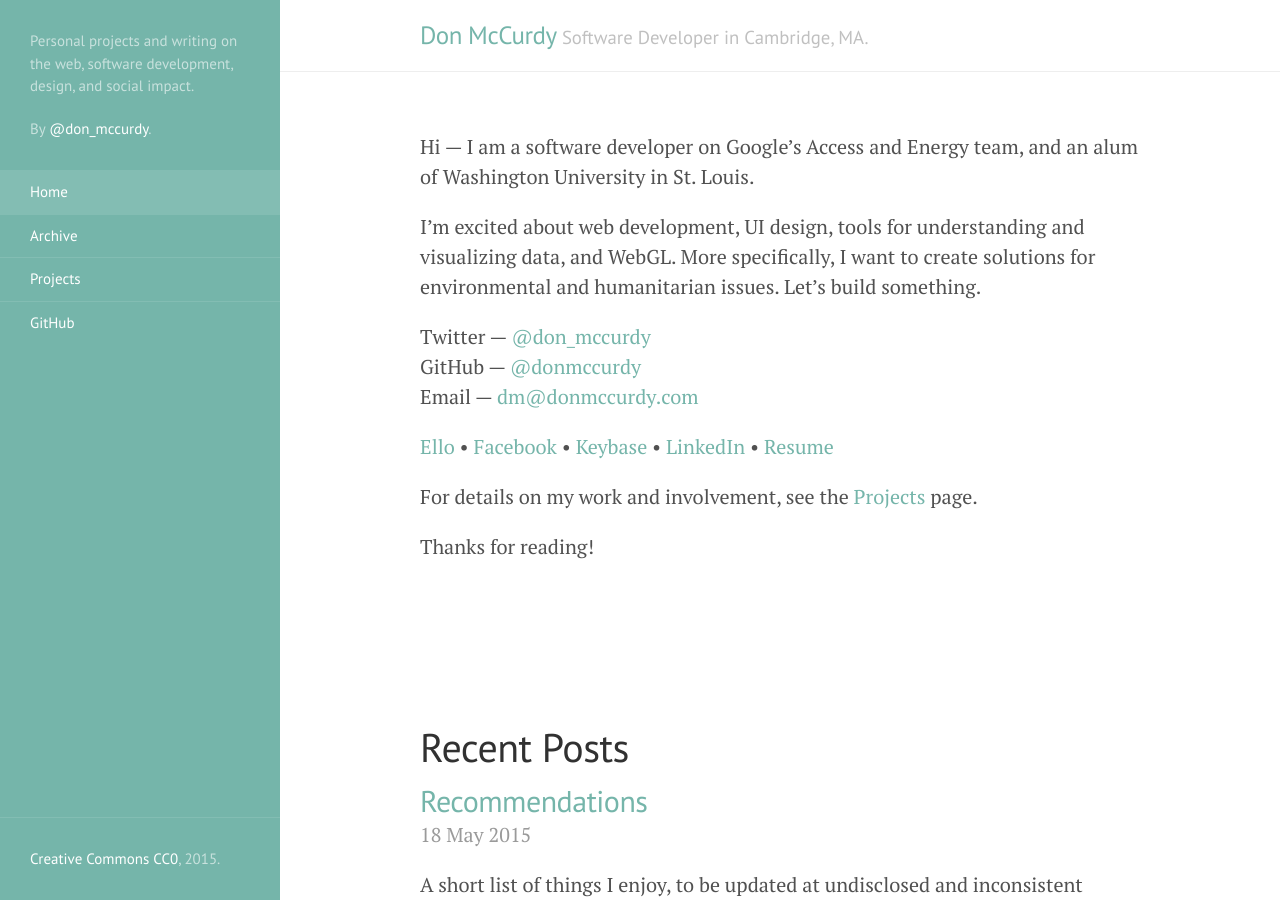
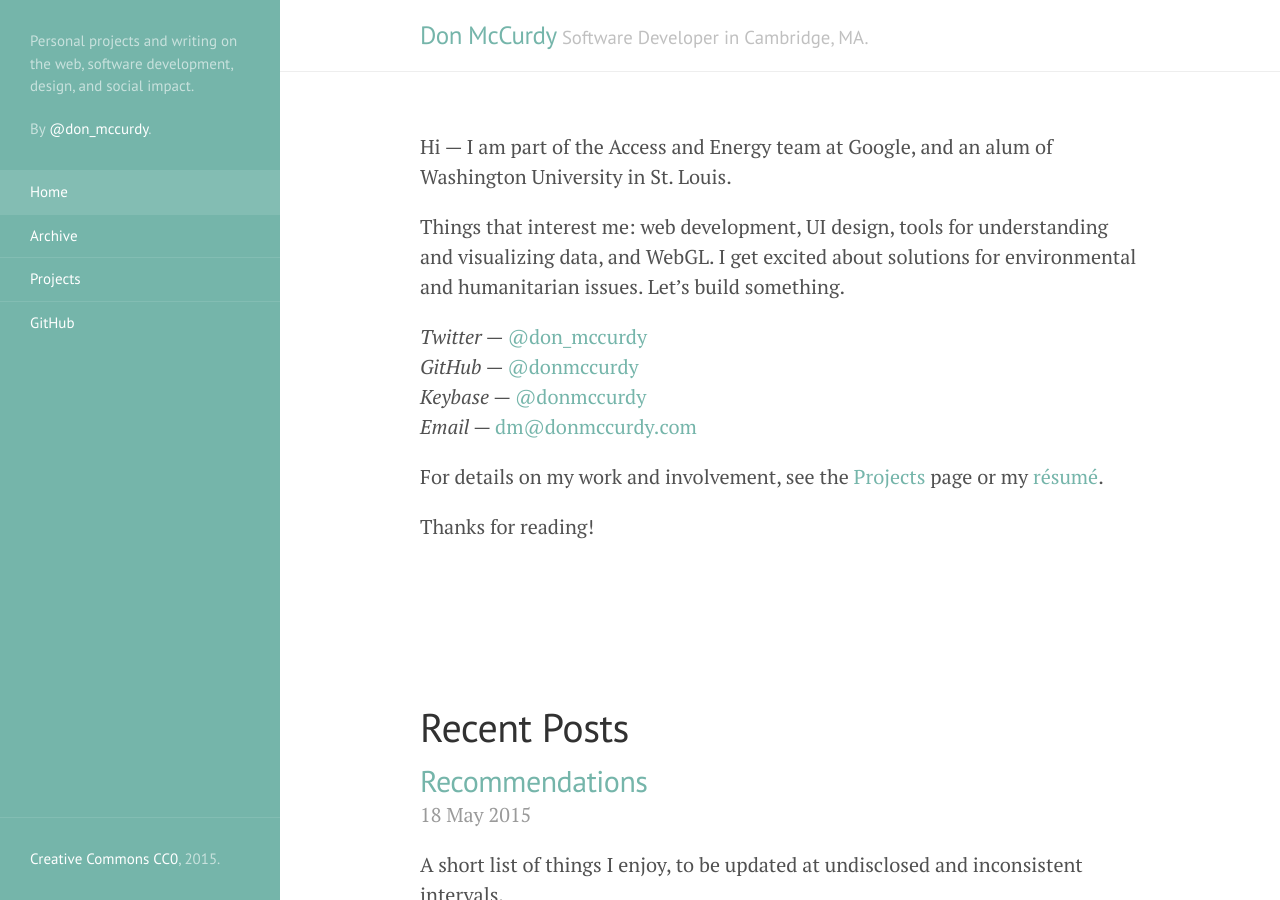
Before and after one commit to donmccurdy/blog, a Jekyll site: the page built from index.html, in a window 1280 px wide and 900 px high. Built offline with Jekyll 4.4.1, drawn with Linux system fonts in a browser that asks for light colours; Markdown is read by kramdown in place of the engine named in the settings; the list of posts is cut into pages by our own code.

Commit message:
updates to about page

```diff
--- a/_includes/about.md
+++ b/_includes/about.md
@@ -3,22 +3,15 @@
 
 
 
-Hi — I am a software developer on Google's Access and Energy team, and an alum of Washington University in St. Louis.
+Hi — I am part of the Access and Energy team at Google, and an alum of Washington University in St. Louis.
 
-I'm excited about web development, UI design, tools for understanding and visualizing data, and WebGL. More specifically, I want to create solutions for environmental and humanitarian issues. Let's build something.
+Things that interest me: web development, UI design, tools for understanding and visualizing data, and WebGL. I get excited about solutions for environmental and humanitarian issues. Let's build something.
 
-Twitter — [@don_mccurdy](https://twitter.com/don_mccurdy)
-GitHub — [@donmccurdy](https://github.com/donmccurdy)
-Email — [dm@donmccurdy.com](mailto:dm@donmccurdy.com)
+*Twitter* — [@don_mccurdy](https://twitter.com/don_mccurdy)
+*GitHub* — [@donmccurdy](https://github.com/donmccurdy)
+*Keybase* — [@donmccurdy](https://keybase.io/donmccurdy)
+*Email* — [dm@donmccurdy.com](mailto:dm@donmccurdy.com)
 
-[Ello](https://ello.co/donmccurdy)
-•
-[Facebook](https://www.facebook.com/mccurdy) • [Keybase](https://keybase.io/donmccurdy)
-•
-[LinkedIn](https://www.linkedin.com/in/donmccurdy)
-•
-<a href="https://dl.dropboxusercontent.com/u/42869844/LTS/Don%20McCurdy%20-%20Resume%202015.pdf" rel="nofollow">Resume</a>
-
-For details on my work and involvement, see the [Projects](/projects) page.
+For details on my work and involvement, see the [Projects](/projects) page or my <a href="https://dl.dropboxusercontent.com/u/42869844/LTS/Don%20McCurdy%20-%20Resume%202015.pdf" rel="nofollow">résumé</a>.
 
 Thanks for reading!
```
